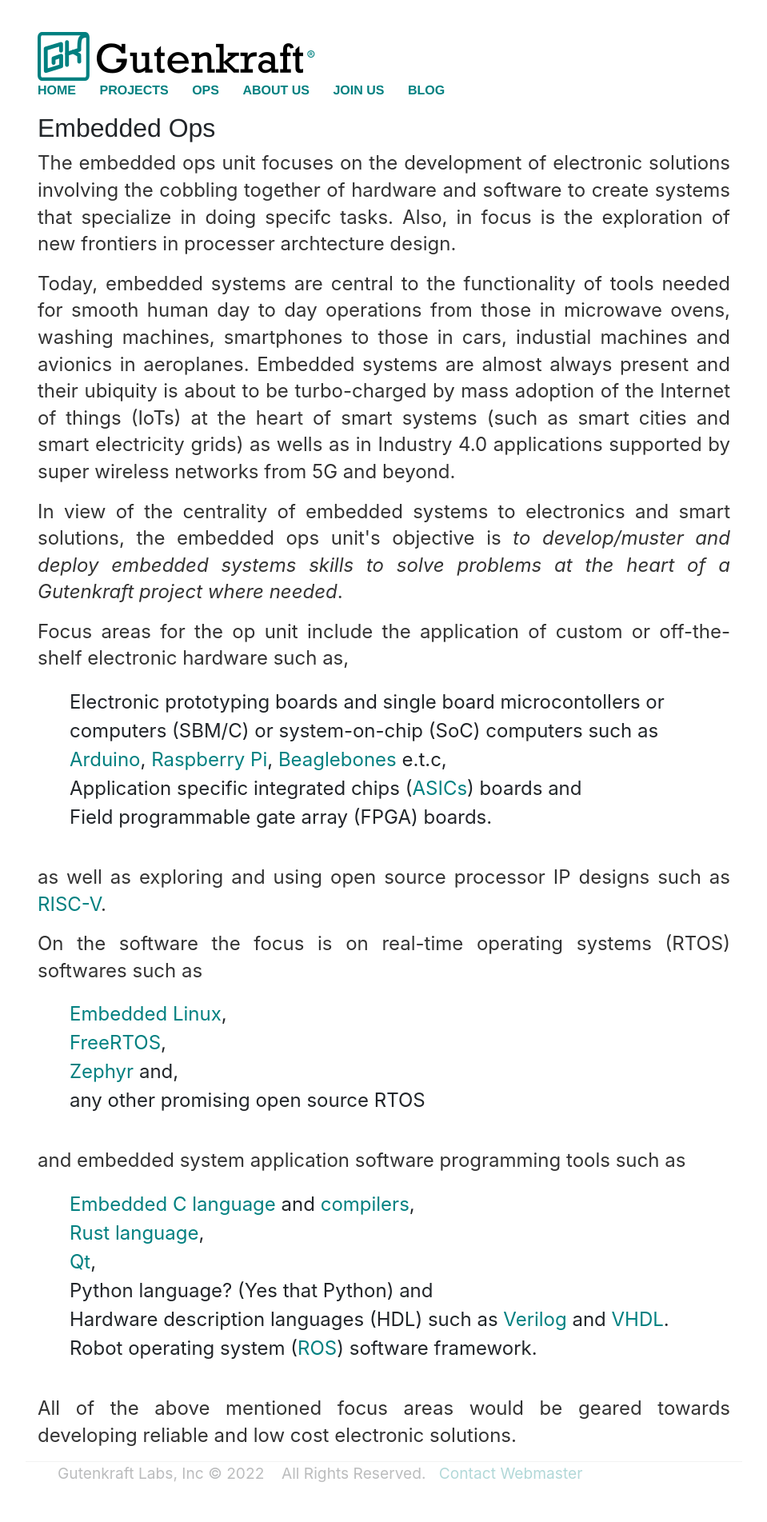
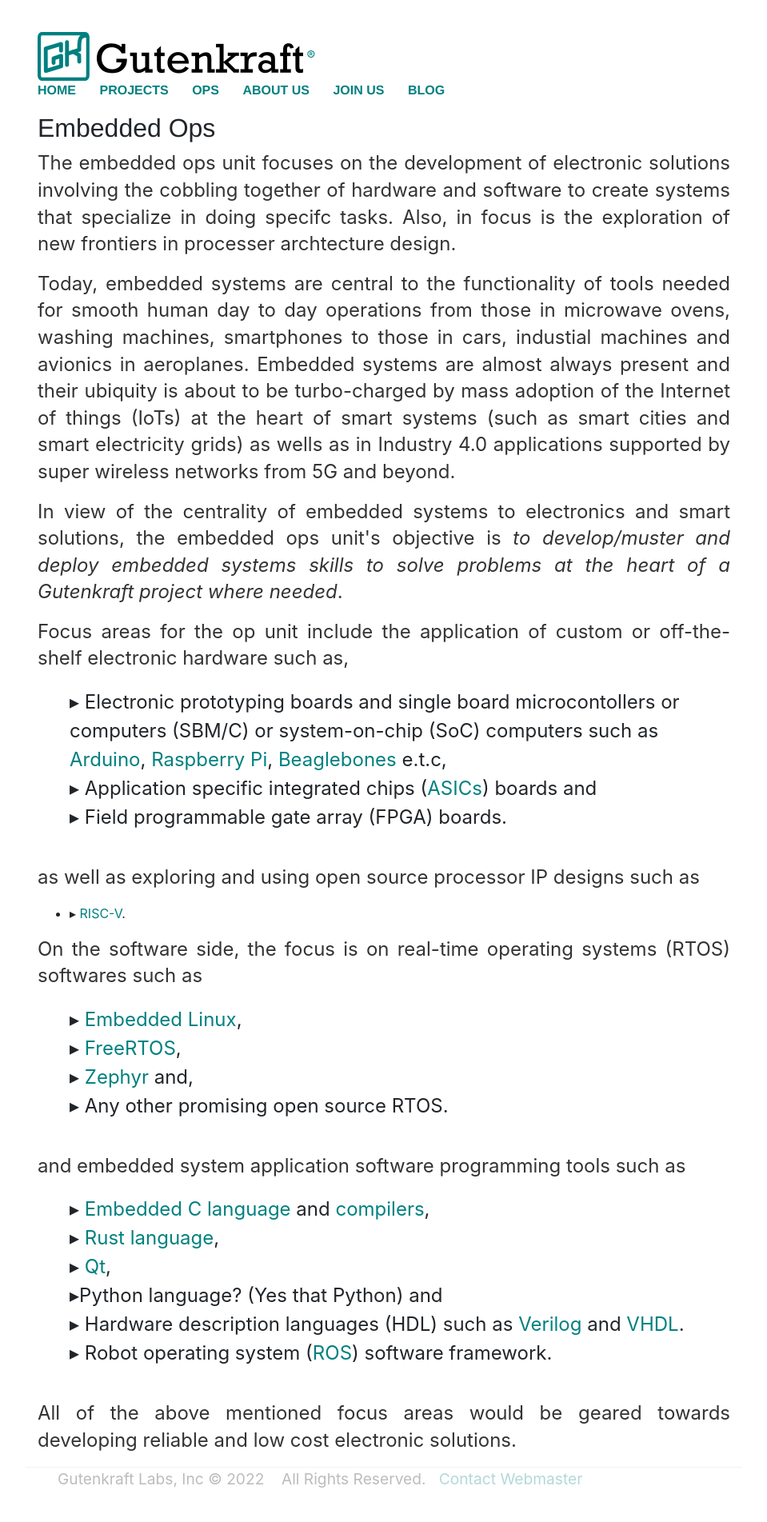
Before and after one commit to oferonmi/datafilik.github.io, a Jekyll site: the page built from ops/embed_op/index.html, in a window 1280 px wide. Shown: the whole page at 80% size, without its empty margins (160-1119 px from the left). Built offline with Jekyll 4.4.1, drawn with Linux system fonts in a browser that asks for light colours.

Commit message:
content update

```diff
--- a/ops/embed_op/index.html
+++ b/ops/embed_op/index.html
@@ -25,29 +25,43 @@ title: Gutenkraft - Embedded Ops
     </p>
 
     <ul class = "embedtools">
-        <li>Electronic prototyping boards and single board microcontollers or computers (SBM/C) or system-on-chip (SoC) computers such as <a href="https://en.wikipedia.org/wiki/Arduino">Arduino</a>, <a href="https://en.wikipedia.org/wiki/Raspberry_Pi">Raspberry Pi</a>, <a href="https://en.wikipedia.org/wiki/BeagleBoard">Beaglebones</a> e.t.c,</li>
-        <li>Application specific integrated chips (<a href="https://en.wikipedia.org/wiki/Application-specific_integrated_circuit">ASICs</a>) boards and</li>
-        <li>Field programmable gate array (<a herf="https://en.wikipedia.org/wiki/Field-programmable_gate_array">FPGA</a>) boards.</li>
+        <li>
+            &rtrif; Electronic prototyping boards and single board microcontollers or computers (SBM/C) or system-on-chip (SoC) computers such as <a href="https://en.wikipedia.org/wiki/Arduino">Arduino</a>, <a href="https://en.wikipedia.org/wiki/Raspberry_Pi">Raspberry Pi</a>, <a href="https://en.wikipedia.org/wiki/BeagleBoard">Beaglebones</a> e.t.c,
+        </li>
+        <li>
+            &rtrif; Application specific integrated chips (<a href="https://en.wikipedia.org/wiki/Application-specific_integrated_circuit">ASICs</a>) boards and
+        </li>
+        <li>
+            &rtrif; Field programmable gate array (<a herf="https://en.wikipedia.org/wiki/Field-programmable_gate_array">FPGA</a>) boards.
+        </li>
     </ul>
+
     <p align="justify">
-        as well as exploring and using open source processor IP designs such as <a href="https://en.wikipedia.org/wiki/RISC-V">RISC-V</a>.
+        as well as exploring and using open source processor IP designs such as
+        <ul>
+            <li>
+                &rtrif; <a href="https://en.wikipedia.org/wiki/RISC-V">RISC-V</a>.
+            </li>
+        </ul>
     </p>
 
     <p align="justify">
-        On the software the focus is on real-time operating systems (RTOS) softwares such as
+        On the software side, the focus is on real-time operating systems (RTOS) softwares such as
     </p>
 
     <ul class = "embedtools">
         <li>
-            <a href="https://elinux.org/Main_Page">Embedded Linux</a>,
+            &rtrif; <a href="https://elinux.org/Main_Page">Embedded Linux</a>,
         </li>
         <li>
-            <a href="https://www.freertos.org/index.html">FreeRTOS</a>,
+            &rtrif; <a href="https://www.freertos.org/index.html">FreeRTOS</a>,
         </li>
         <li>
-            <a href="https://www.zephyrproject.org/">Zephyr</a> and,
+            &rtrif; <a href="https://www.zephyrproject.org/">Zephyr</a> and,
         </li>
-        <li>any other promising open source RTOS</li>
+        <li>
+            &rtrif; Any other promising open source RTOS.
+        </li>
     </ul>
 
     <p align="justify">
@@ -56,20 +70,22 @@ title: Gutenkraft - Embedded Ops
 
     <ul class = "embedtools">
         <li>
-            <a href="https://www.electronicshub.org/basics-of-embedded-c-program/">Embedded C language</a> and <a href="https://microcontroller.com/Embedded_Compilers/">compilers</a>,
+            &rtrif; <a href="https://www.electronicshub.org/basics-of-embedded-c-program/">Embedded C language</a> and <a href="https://microcontroller.com/Embedded_Compilers/">compilers</a>,
         </li>
         <li>
-            <a href="https://en.wikipedia.org/wiki/Rust_(programming_language)">Rust language</a>,
+            &rtrif; <a href="https://en.wikipedia.org/wiki/Rust_(programming_language)">Rust language</a>,
         </li>
         <li>
-            <a href="https://en.wikipedia.org/wiki/Qt_(software)">Qt</a>,
-        </li>
-        <li>Python language? (Yes that Python) and</li>
-        <li>
-            Hardware description languages (HDL) such as <a href="https://en.wikipedia.org/wiki/Verilog">Verilog</a> and <a href="https://en.wikipedia.org/wiki/VHDL">VHDL</a>.
+            &rtrif; <a href="https://en.wikipedia.org/wiki/Qt_(software)">Qt</a>,
         </li>
         <li>
-            Robot operating system (<a href="https://en.wikipedia.org/wiki/Robot_Operating_System">ROS</a>) software framework.
+            &rtrif;Python language? (Yes that Python) and
+        </li>
+        <li>
+            &rtrif; Hardware description languages (HDL) such as <a href="https://en.wikipedia.org/wiki/Verilog">Verilog</a> and <a href="https://en.wikipedia.org/wiki/VHDL">VHDL</a>.
+        </li>
+        <li>
+            &rtrif; Robot operating system (<a href="https://en.wikipedia.org/wiki/Robot_Operating_System">ROS</a>) software framework.
         </li>
     </ul>
 
```
